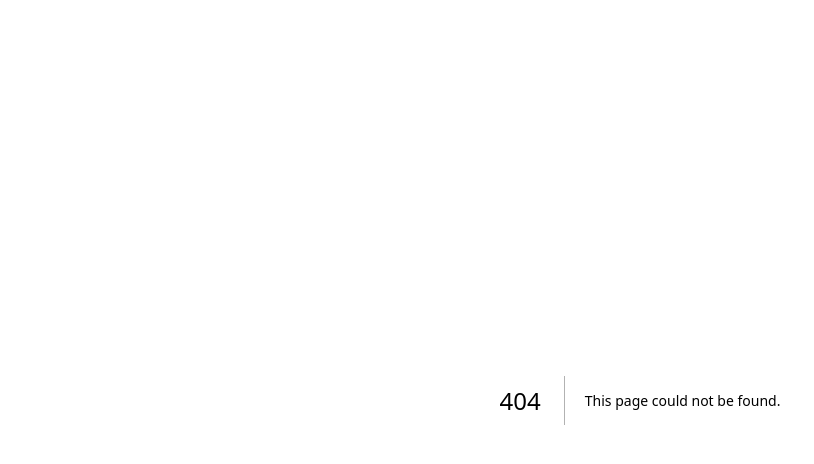
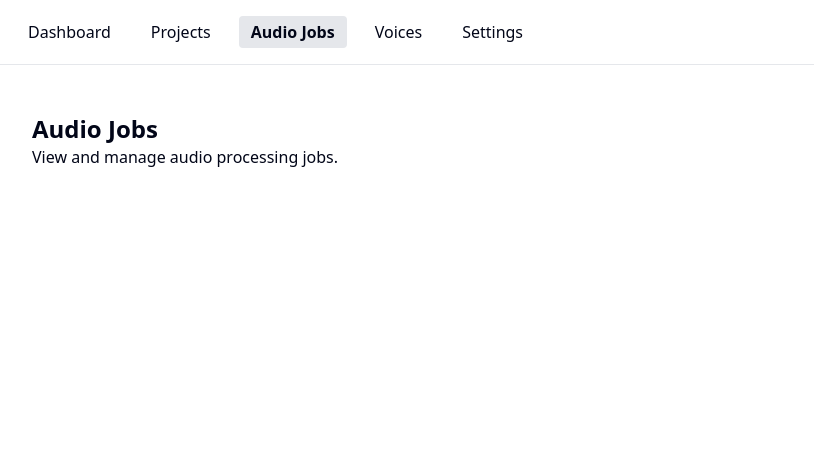
Before and after one commit to AmariLuigi/wowdio-app, a Next.js app: page /audio-jobs in a window 1280 px wide. Before the commit this address had no page. Shown: the top 464 px of the page, without its empty margins (0-814 px from the left). Built offline with nearby package versions, Linux system fonts and the light colour scheme.

Commit message:
feat: scaffold essential UI pages and navigation bar; update layout to include navigation

```diff
--- /dev/null
+++ b/src/app/audio-jobs/page.tsx
@@ -0,0 +1,8 @@
+export default function AudioJobsPage() {
+  return (
+    <main className="p-8">
+      <h1 className="text-2xl font-bold">Audio Jobs</h1>
+      <p>View and manage audio processing jobs.</p>
+    </main>
+  );
+}
--- /dev/null
+++ b/src/app/dashboard/page.tsx
@@ -0,0 +1,8 @@
+export default function DashboardPage() {
+  return (
+    <main className="p-8">
+      <h1 className="text-2xl font-bold">Dashboard</h1>
+      <p>Welcome to your dashboard.</p>
+    </main>
+  );
+}
--- a/src/app/layout.tsx
+++ b/src/app/layout.tsx
@@ -3,6 +3,7 @@ import { Geist, Geist_Mono } from "next/font/google";
 import "./globals.css";
 import { QueryClient, QueryClientProvider } from "@tanstack/react-query";
 import { ReactNode, useState } from "react";
+import NavBar from "../components/NavBar";
 
 const geistSans = Geist({
   variable: "--font-geist-sans",
@@ -33,7 +34,10 @@ export default function RootLayout({
   return (
     <html lang="en">
       <body className={`${geistSans.variable} ${geistMono.variable} antialiased`}>
-        <Providers>{children}</Providers>
+        <Providers>
+          <NavBar />
+          {children}
+        </Providers>
       </body>
     </html>
   );
--- /dev/null
+++ b/src/app/projects/page.tsx
@@ -0,0 +1,8 @@
+export default function ProjectsPage() {
+  return (
+    <main className="p-8">
+      <h1 className="text-2xl font-bold">Projects</h1>
+      <p>Manage your projects here.</p>
+    </main>
+  );
+}
--- /dev/null
+++ b/src/app/settings/page.tsx
@@ -0,0 +1,8 @@
+export default function SettingsPage() {
+  return (
+    <main className="p-8">
+      <h1 className="text-2xl font-bold">Settings</h1>
+      <p>Configure your preferences and account settings.</p>
+    </main>
+  );
+}
--- /dev/null
+++ b/src/app/voices/page.tsx
@@ -0,0 +1,8 @@
+export default function VoicesPage() {
+  return (
+    <main className="p-8">
+      <h1 className="text-2xl font-bold">Voices</h1>
+      <p>Manage your voice data and samples.</p>
+    </main>
+  );
+}
--- /dev/null
+++ b/src/components/NavBar.tsx
@@ -0,0 +1,29 @@
+import Link from "next/link";
+import { usePathname } from "next/navigation";
+
+const navItems = [
+  { href: "/dashboard", label: "Dashboard" },
+  { href: "/projects", label: "Projects" },
+  { href: "/audio-jobs", label: "Audio Jobs" },
+  { href: "/voices", label: "Voices" },
+  { href: "/settings", label: "Settings" },
+];
+
+export default function NavBar() {
+  const pathname = usePathname();
+  return (
+    <nav className="flex gap-4 p-4 border-b border-gray-200 bg-white mb-4">
+      {navItems.map((item) => (
+        <Link
+          key={item.href}
+          href={item.href}
+          className={`px-3 py-1 rounded hover:bg-gray-100 transition-colors ${
+            pathname === item.href ? "bg-gray-200 font-semibold" : ""
+          }`}
+        >
+          {item.label}
+        </Link>
+      ))}
+    </nav>
+  );
+}
```
